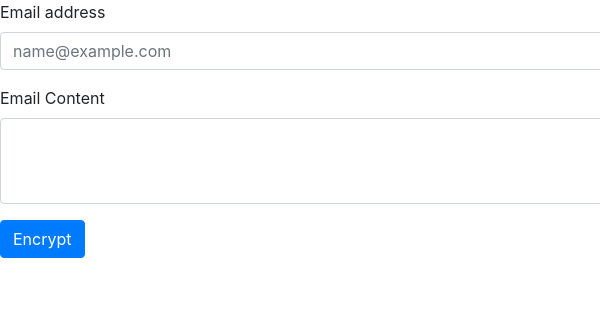
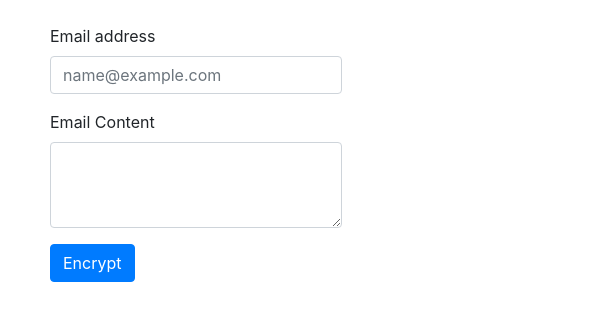
Before and after one commit to Programatic/CryptoMail, a browser extension: page frontend/popup.html in a window 400 px wide. Shown: the top 320 px of the page, 600 px wide, since content can reach past the window. Drawn offline with nearby package versions, Linux system fonts and the light colour scheme.

Commit message:
frontend

```diff
--- a/frontend/app.css
+++ b/frontend/app.css
@@ -1,8 +1,13 @@
 body{
-min-width: 1005px;
+min-width: 500px;
  max-width: 100%;
- height: 800px;
+ max-height: 800px;
  position: relative;
  vertical-align:middle;
  font-size: 20px;
 }
+
+.indent{
+    position: relative;
+    left: 50px;
+}
--- a/frontend/popup.html
+++ b/frontend/popup.html
@@ -4,17 +4,25 @@
   <link rel="stylesheet" href="https://stackpath.bootstrapcdn.com/bootstrap/4.3.1/css/bootstrap.min.css" integrity="sha384-ggOyR0iXCbMQv3Xipma34MD+dH/1fQ784/j6cY/iJTQUOhcWr7x9JvoRxT2MZw1T" crossorigin="anonymous">
 </head>
 <body>
-  <form>
+  <div><br/></div>
+  <form class="indent">
     <div class="form-group">
       <label for="exampleFormControlInput1">Email address</label>
-      <input type="email" class="form-control" id="exampleFormControlInput1" placeholder="name@example.com">
+      <input type="email" class="form-control col-7" id="exampleFormControlInput1" placeholder="name@example.com">
     </div>
     <div class="form-group">
       <label for="exampleFormControlTextarea1">Email Content</label>
-      <textarea class="form-control" id="exampleFormControlTextarea1" rows="3" cols="10"></textarea>
+      <textarea class="form-control col-7" id="exampleFormControlTextarea1" rows="3"></textarea>
     </div>
     <button type="submit" class="btn btn-primary">Encrypt</button>
   </form>
+  <div>
+    <br/>
+  </div>
+
+
+
+
   <script src="https://code.jquery.com/jquery-3.3.1.slim.min.js" integrity="sha384-q8i/X+965DzO0rT7abK41JStQIAqVgRVzpbzo5smXKp4YfRvH+8abtTE1Pi6jizo" crossorigin="anonymous"></script>
   <script src="https://cdnjs.cloudflare.com/ajax/libs/popper.js/1.14.7/umd/popper.min.js" integrity="sha384-UO2eT0CpHqdSJQ6hJty5KVphtPhzWj9WO1clHTMGa3JDZwrnQq4sF86dIHNDz0W1" crossorigin="anonymous"></script>
   <script src="https://stackpath.bootstrapcdn.com/bootstrap/4.3.1/js/bootstrap.min.js" integrity="sha384-JjSmVgyd0p3pXB1rRibZUAYoIIy6OrQ6VrjIEaFf/nJGzIxFDsf4x0xIM+B07jRM" crossorigin="anonymous"></script>
```
